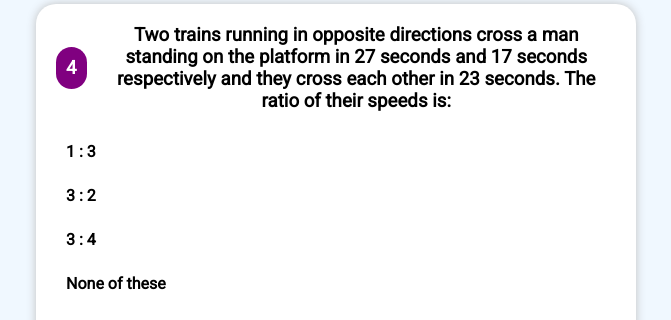
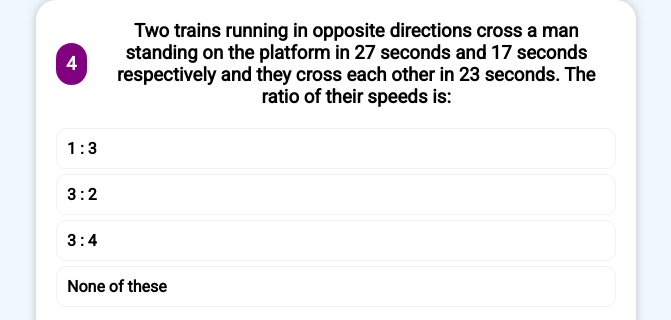
Before and after one commit to akram6t/quizdemo, a plain HTML site: page index.html in a window 1280 px wide. Shown: the part 169-489 px from the top of the page, without its empty margins (304-975 px from the left). Drawn offline with Linux system fonts and the light colour scheme.

Commit message:
Update utils.css

```diff
--- a/utils.css
+++ b/utils.css
@@ -41,6 +41,7 @@
     margin-top: 5px;
     border-radius: 10px;
     font-weight: bold;
+    border: 1px solid #f1f1f1;
 }
 
 details{
```
